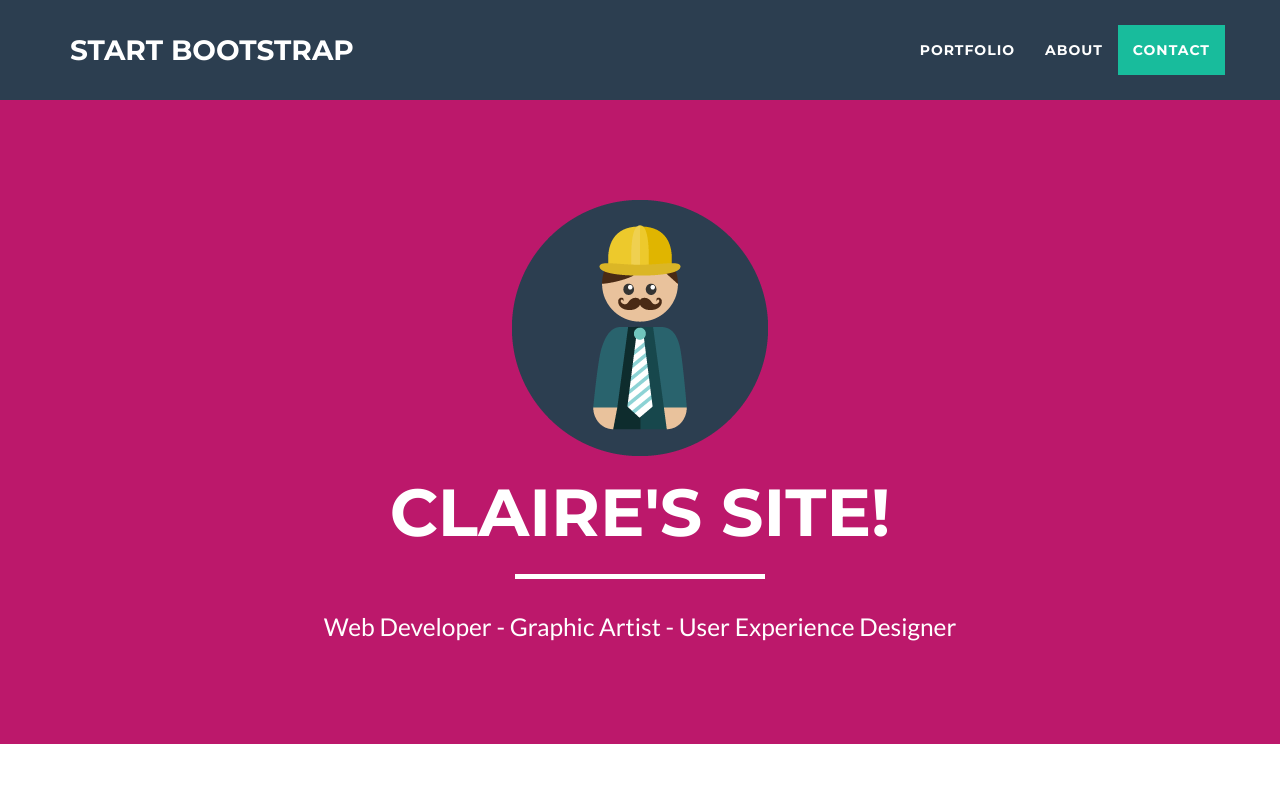
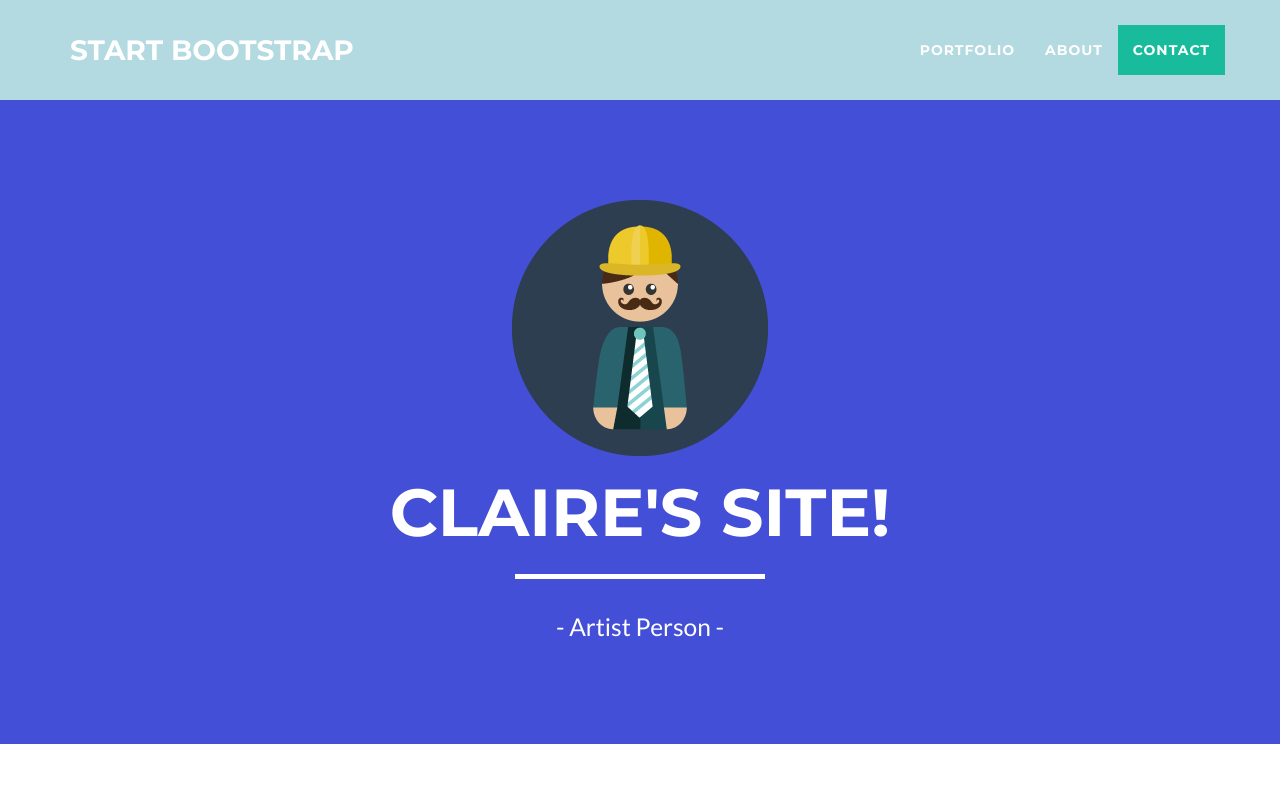
Before and after one commit to claire-harrison/claire-harrison-website, a website: page index.html in a window 1280 px wide. Shown: the top 800 px of the page. Drawn offline with nearby package versions, Linux system fonts and the light colour scheme.

Commit message:
Colours updated

```diff
--- a/css/freelancer.css
+++ b/css/freelancer.css
@@ -68,7 +68,7 @@ hr.star-primary:after {
 }
 header {
   text-align: center;
-  background: #bc186b;
+  background: #434fd6;
   color: white;
 }
 header .container {
@@ -103,7 +103,7 @@ header .intro-text .skills {
   }
 }
 .navbar-custom {
-  background: #2C3E50;
+  background: #b2dae0;
   font-family: "Montserrat", "Helvetica Neue", Helvetica, Arial, sans-serif;
   text-transform: uppercase;
   font-weight: 700;
@@ -181,7 +181,7 @@ section h2 {
   font-size: 3em;
 }
 section.success {
-  background: #18BC9C;
+  background: #434fd6;
   color: white;
 }
 @media (max-width: 767px) {
--- a/index.html
+++ b/index.html
@@ -76,7 +76,7 @@
                     <div class="intro-text">
                             <h1 class="name">Claire's site!</h1>
                         <hr class="star-light">
-                        <span class="skills">Web Developer - Graphic Artist - User Experience Designer</span>
+                        <span class="skills">- Artist Person -</span>
                     </div>
                 </div>
             </div>
```
